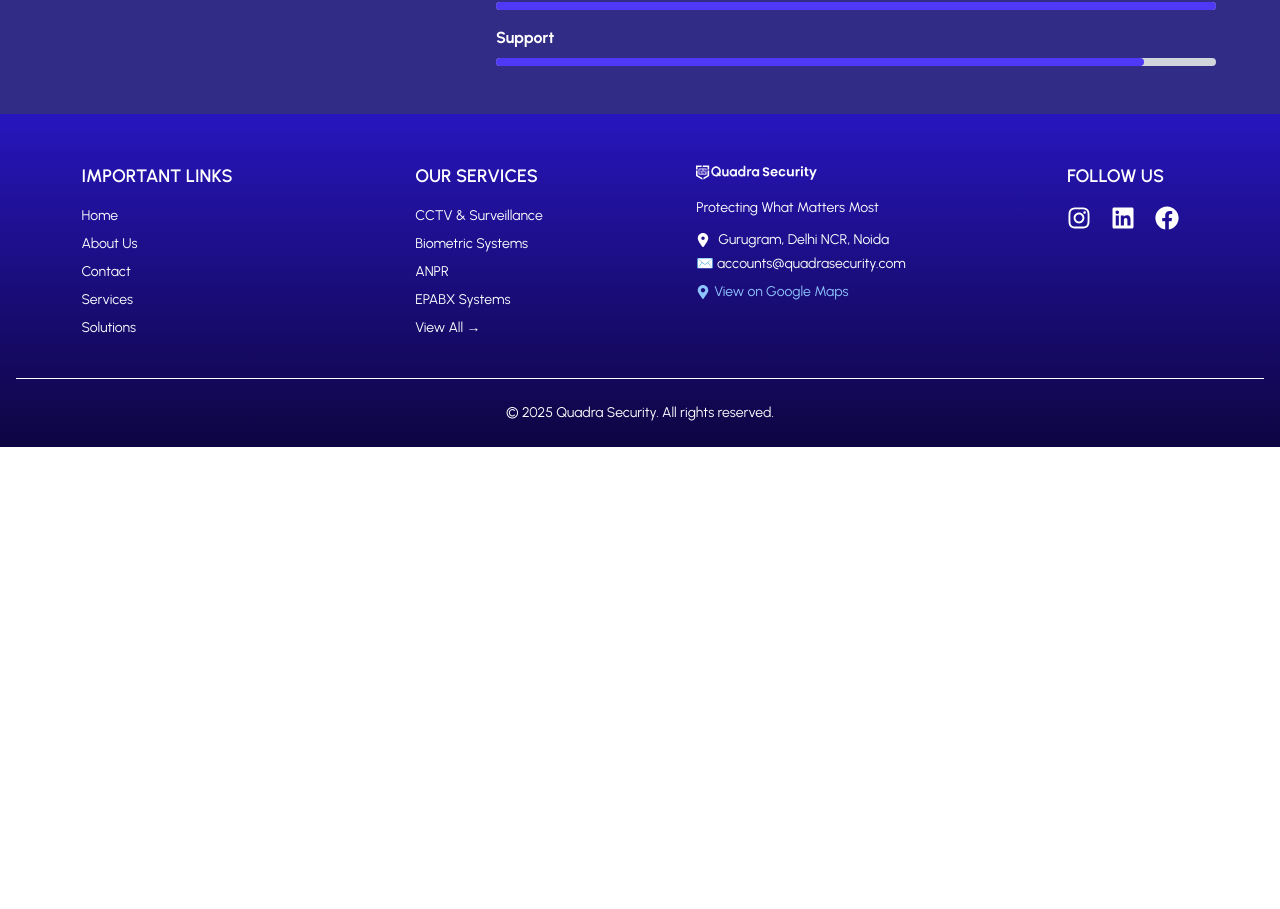
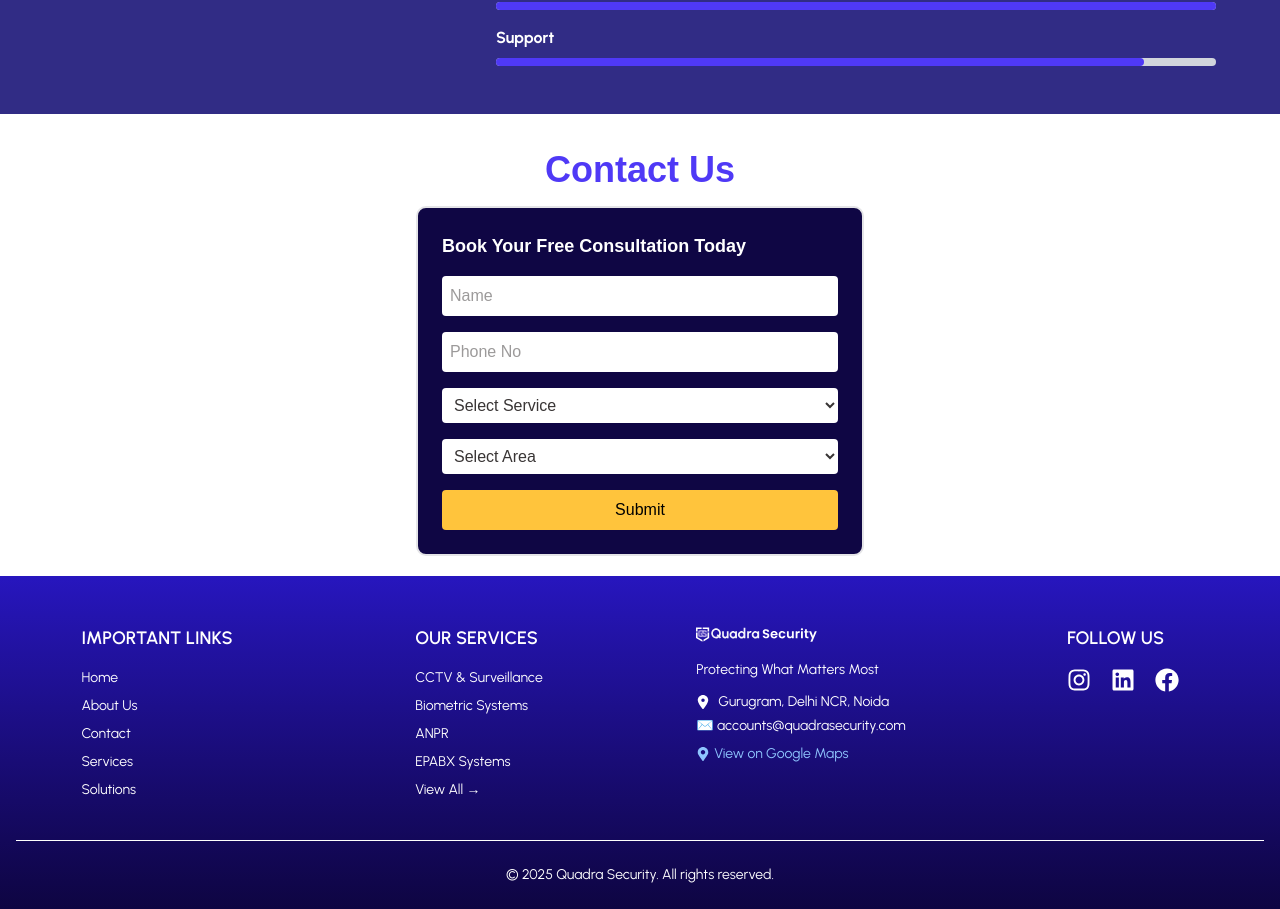
Before and after one commit to quadra-dev/quadra-security, a Next.js app: page /about in a window 1280 px wide. Shown: the part 3358-4267 px from the top of the page. Before the commit the page ends 3805 px from the top, so only its background shows below. Built offline with nearby package versions, Linux system fonts and the light colour scheme.

Commit message:
1. Blog page form now has all service and area as delhi ncr 2. blog page cards now redirect properly 3. form was added on about us page currently needs more work 4. Search option in blog pages now work properly

```diff
--- a/src/app/about/page.tsx
+++ b/src/app/about/page.tsx
@@ -7,7 +7,8 @@
 import { useRouter } from "next/navigation";
 import { motion } from "framer-motion";
 import { FaShieldAlt, FaDesktop, FaBrain, FaCheck } from "react-icons/fa";
-import Canonical from "@/utils/Canonical";
+import Canonical from "@/utils/Canonical";;
+import ConsultationForm from "@/components/blog/ConsultationForm";
 
 const fadeInUp = {
   hidden: { opacity: 0, y: 30 },
@@ -435,6 +436,10 @@
           </motion.section>
         </main>
       </motion.div>
+      <div className="flex flex-col items-center justify-center m-5">
+        <h1 className="m-4 font-bold text-4xl text-indigo-600">Contact Us</h1>
+        <ConsultationForm  />
+      </div>
     </>
   );
 };
--- a/src/app/blog/BlogClientComponent.tsx
+++ b/src/app/blog/BlogClientComponent.tsx
@@ -96,12 +96,17 @@
                 post.title.toLowerCase().includes(searchQuery.toLowerCase())
               )
               .map((post, index) => (
+                <Link
+                  key={post._id}
+                  href={`/blog/${post.slug}`}
+                  className="text-indigo-600  text-sm font-medium block "
+                >
                   <motion.div
                     key={post._id}
                     initial={{ opacity: 0, y: 30 }}
                     animate={{ opacity: 1, y: 0 }}
                     transition={{ duration: 0.5, delay: index * 0.1 }}
-                  className="bg-white h-fit rounded-lg overflow-hidden shadow-md hover:shadow-lg transform hover:scale-[1.02] transition duration-300 ease-in-out cursor-pointer"
+                    className="bg-white  h-fit rounded-lg overflow-hidden shadow-md hover:shadow-lg transform hover:scale-[1.02] transition duration-300 ease-in-out cursor-pointer"
                   >
                     <div className="relative h-48 md:h-60">
                       <Image
@@ -122,8 +127,8 @@
                       <h3 className="text-lg font-semibold text-gray-800 mb-2">
                         {post.title}
                       </h3>
-                    <Link
-                      href={`/blog/${post.slug}`}
+                      <div
+
                         className="text-indigo-600 text-sm font-medium flex items-center"
                       >
                         Read More
@@ -141,9 +146,10 @@
                             d="M14 5l7 7m0 0l-7 7m7-7H3"
                           />
                         </svg>
-                    </Link>
+                      </div>
                     </div>
                   </motion.div>
+                </Link>
               ))}
           </div>
 
@@ -193,8 +199,6 @@
             >
               <ConsultationForm />
             </motion.div>
-
-
           </div>
         </div>
       </div>
--- a/src/components/blog/ConsultationForm.tsx
+++ b/src/components/blog/ConsultationForm.tsx
@@ -1,5 +1,5 @@
 /* eslint-disable @typescript-eslint/no-unused-vars */
-"use client";
+ "use client";
 
 import { useState } from "react";
 import { toast } from "sonner";
@@ -76,9 +76,45 @@
           className="bg-white p-2 w-full rounded text-[#393535] focus:outline-none focus:ring-2 focus:ring-blue-200"
           required
         >
-          <option value="">Select Service</option>
-          <option value="Business Surveillance">Business Surveillance</option>
-          <option value="Home CCTV & Safety">Home CCTV & Safety</option>
+          <option value="" className="bg-white" disabled>
+            Select Service
+          </option>
+          <option value="cctv-surveillance" >
+            CCTV & Surveillance
+          </option>
+          <option value="biometric-systems" >
+            Biometric Systems
+          </option>
+          <option value="anpr" >
+            ANPR (Automatic Number Plate Recognition)
+          </option>
+          <option value="epabx-systems" >
+            EPABX Systems
+          </option>
+          <option value="interactive-display-panels" >
+            Interactive Display Panels
+          </option>
+          <option value="video-door-phones" >
+            Video Door Phones
+          </option>
+          <option value="baggage-scanners" >
+            Baggage Scanners
+          </option>
+          <option value="alarm-systems" >
+            Alarm Systems
+          </option>
+          <option value="metal-detectors" >
+            Metal Detectors
+          </option>
+          <option value="access-control-systems" >
+            Access Control Systems
+          </option>
+          <option value="boom-barriers-toll-solutions" >
+            Boom Barriers & Toll Solutions
+          </option>
+          <option value="electronic-door-locks" >
+            Electronic Door Locks
+          </option>
         </select>
         <select
           name="area"
@@ -89,7 +125,7 @@
         >
           <option value="">Select Area</option>
           <option value="Gurgaon">Gurgaon</option>
-          <option value="Delhi">Delhi</option>
+          <option value="Delhi">Delhi NCR</option>
         </select>
         <button
           type="submit"
```
Lines whose indentation alone changed are shown as unchanged.
